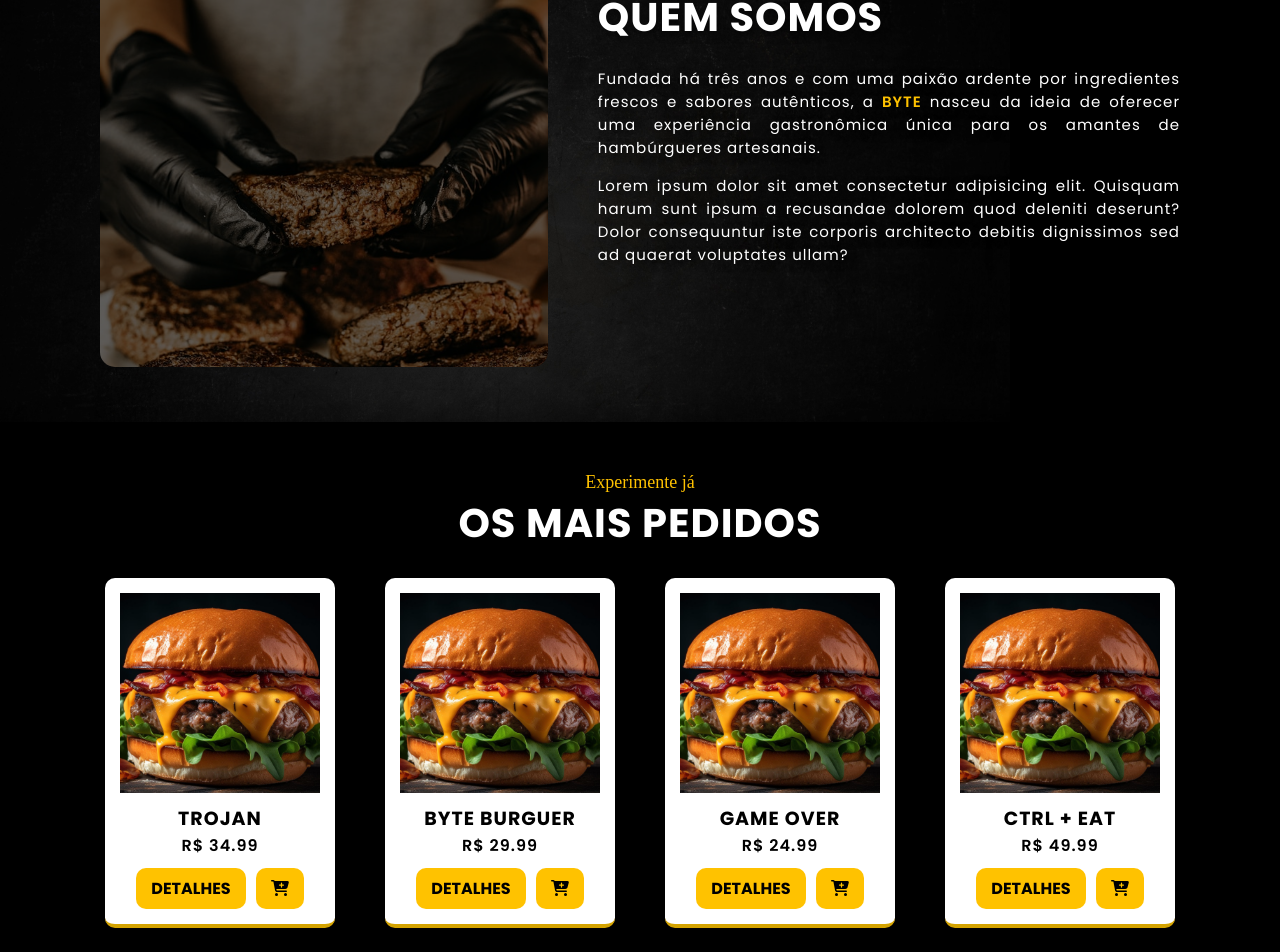
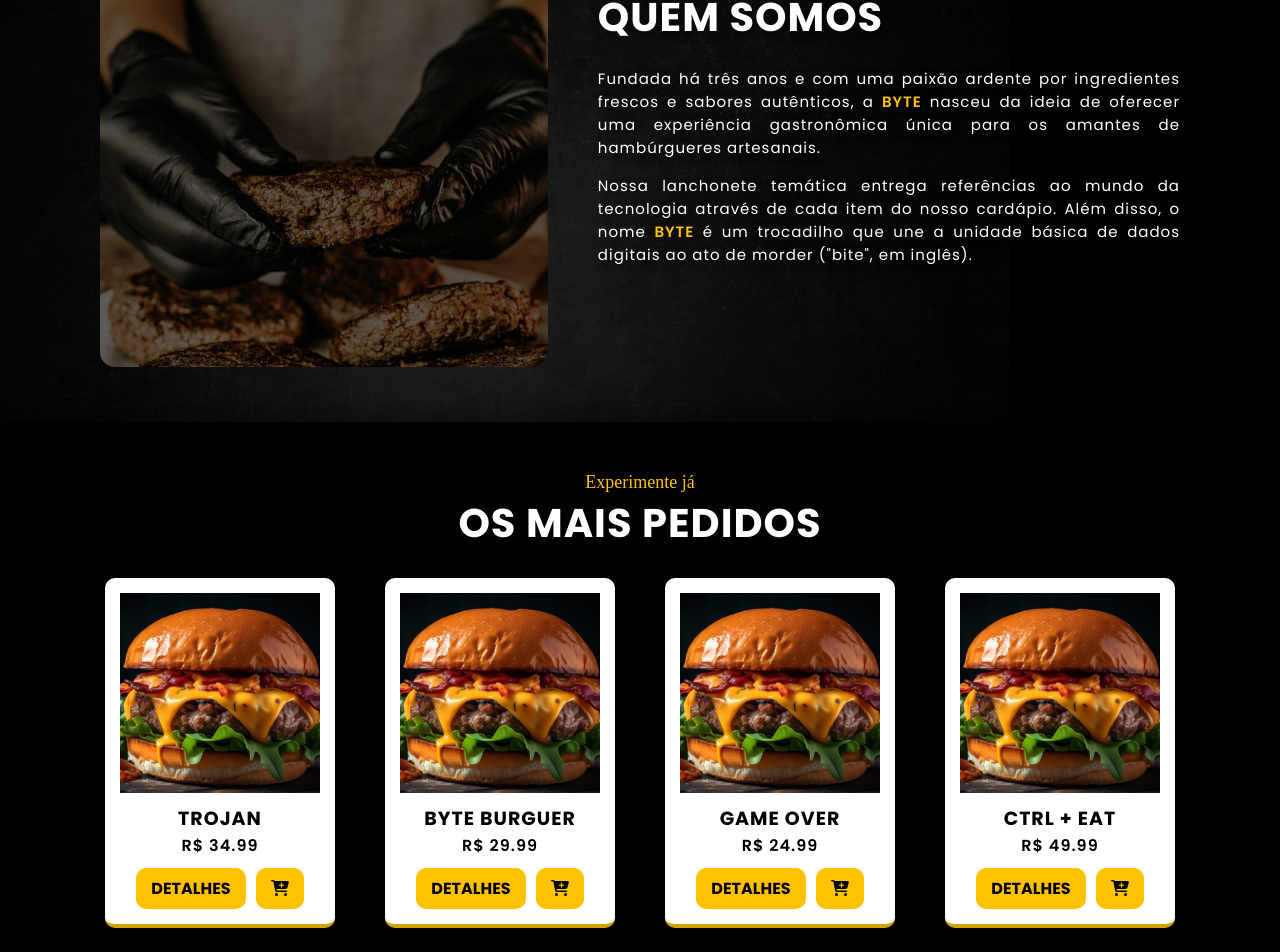
Before and after one commit to ABeatrizSC/byte, a React (Vite) app: page / in a window 1280 px wide. Shown: the part 783-1735 px from the top of the page. Built offline with nearby package versions, Linux system fonts and the light colour scheme; a web font is replaced by a local one.

Commit message:
refactor: about us section content

```diff
--- a/src/pages/Home/AboutUs/index.jsx
+++ b/src/pages/Home/AboutUs/index.jsx
@@ -15,7 +15,7 @@ export function AboutUs() {
             </div>
             <div className='text-container'>
               <p>Fundada há três anos e com uma paixão ardente por ingredientes frescos e sabores autênticos, a <span className='text-highlight'>Byte</span> nasceu da ideia de oferecer uma experiência gastronômica única para os amantes de hambúrgueres artesanais.</p>
-              <p>Lorem ipsum dolor sit amet consectetur adipisicing elit. Quisquam harum sunt ipsum a recusandae dolorem quod deleniti deserunt? Dolor consequuntur iste corporis architecto debitis dignissimos sed ad quaerat voluptates ullam?</p>
+              <p>Nossa lanchonete temática entrega referências ao mundo da tecnologia através de cada item do nosso cardápio. Além disso, o nome <span className='text-highlight'>Byte</span> é um trocadilho que une a unidade básica de dados digitais ao ato de morder ("bite", em inglês).</p>
             </div>
         </div>
     </section>
```
